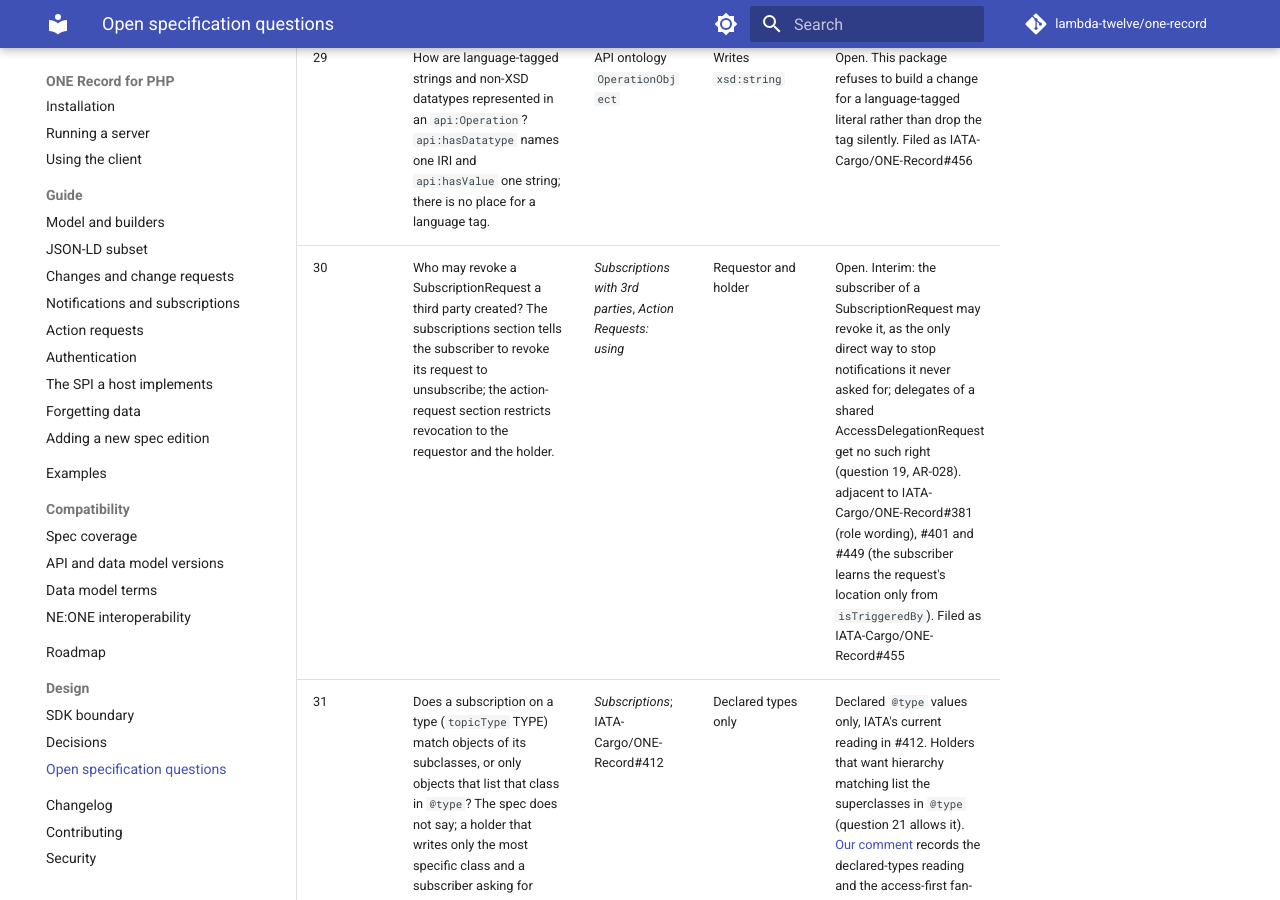
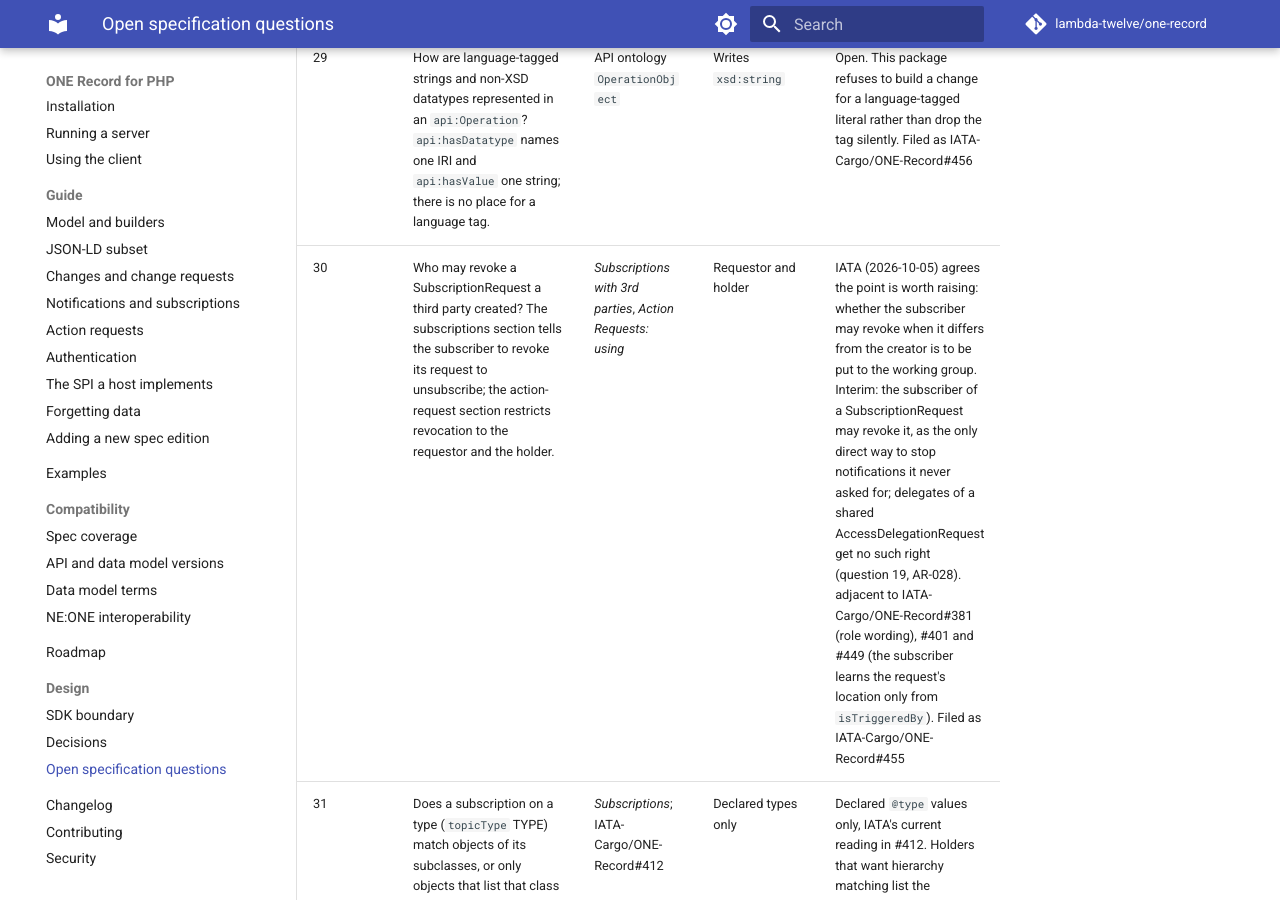
Before and after one commit to lambda-twelve/one-record, an MkDocs documentation site: the page built from docs/spec-questions.md, in a window 1280 px wide and 900 px high, scrolled down 7205 px. Built offline with MkDocs 1.6.1 and Material for MkDocs 9.7.7, drawn with Linux system fonts in a browser that asks for light colours; comment, search, counter and statistics services are not loaded.

Commit message:
Record IATA's answer on who may revoke a third-party subscription request
Spec question 30: the subscriber's right to revoke, when it is not the
creator, goes to the working group.

```diff
--- a/docs/spec-questions.md
+++ b/docs/spec-questions.md
@@ -35,7 +35,7 @@ chose. Entries are added as they are met; none is removed, only resolved.
 | 27 | Which JSON-LD representations must every ONE Record implementation accept: only the nested shape of the examples, flattened `@graph` (NE:ONE), expanded arrays, `@set`, scoped contexts? No normative profile exists. | *JSON-LD* examples; JSON-LD 1.1 | Flattened | Open. This package reads nested documents and a top-level `@graph`, writes nested, and refuses the rest with a precise error ([subset](guide/json-ld.md)). Filed as IATA-Cargo/ONE-Record#451. IATA's answer (2026-10-05): JSON-LD 1.1 at the specification level, while every implementation they have seen uses the two shapes we accept, nested compacted and flattened `@graph`; a written profile was suggested again and is awaited. We keep the documented subset and refuse other serialisations with an explicit error |
 | 28 | What identifies a notification across retries, and what must a receiver deduplicate on? The model has no notification id and the delivery text no retry rule. | *Notifications* | None | Open. Interim: an `Idempotency-Key` header carrying the sender's outbox id; receivers see it on `NotificationReceived`. Filed as IATA-Cargo/ONE-Record#452. IATA's answer (2026-10-05): the receiver stores the notification under its own id and duplicates are considered harmless; after the lost-response case was laid out, the proposed rule (one delivery identifier for every attempt of the same notification) was put on IATA's backlog for the working group |
 | 29 | How are language-tagged strings and non-XSD datatypes represented in an `api:Operation`? `api:hasDatatype` names one IRI and `api:hasValue` one string; there is no place for a language tag. | API ontology `OperationObject` | Writes `xsd:string` | Open. This package refuses to build a change for a language-tagged literal rather than drop the tag silently. Filed as IATA-Cargo/ONE-Record#456 |
-| 30 | Who may revoke a SubscriptionRequest a third party created? The subscriptions section tells the subscriber to revoke its request to unsubscribe; the action-request section restricts revocation to the requestor and the holder. | *Subscriptions with 3rd parties*, *Action Requests: using* | Requestor and holder | Open. Interim: the subscriber of a SubscriptionRequest may revoke it, as the only direct way to stop notifications it never asked for; delegates of a shared AccessDelegationRequest get no such right (question 19, AR-028). adjacent to IATA-Cargo/ONE-Record#381 (role wording), #401 and #449 (the subscriber learns the request's location only from `isTriggeredBy`). Filed as IATA-Cargo/ONE-Record#455 |
+| 30 | Who may revoke a SubscriptionRequest a third party created? The subscriptions section tells the subscriber to revoke its request to unsubscribe; the action-request section restricts revocation to the requestor and the holder. | *Subscriptions with 3rd parties*, *Action Requests: using* | Requestor and holder | IATA (2026-10-05) agrees the point is worth raising: whether the subscriber may revoke when it differs from the creator is to be put to the working group. Interim: the subscriber of a SubscriptionRequest may revoke it, as the only direct way to stop notifications it never asked for; delegates of a shared AccessDelegationRequest get no such right (question 19, AR-028). adjacent to IATA-Cargo/ONE-Record#381 (role wording), #401 and #449 (the subscriber learns the request's location only from `isTriggeredBy`). Filed as IATA-Cargo/ONE-Record#455 |
 | 31 | Does a subscription on a type (`topicType` TYPE) match objects of its subclasses, or only objects that list that class in `@type`? The spec does not say; a holder that writes only the most specific class and a subscriber asking for `cargo:Shipment` disagree silently when the object is a subclass. | *Subscriptions*; IATA-Cargo/ONE-Record#412 | Declared types only | Declared `@type` values only, IATA's current reading in #412. Holders that want hierarchy matching list the superclasses in `@type` (question 21 allows it). [Our comment](https://github.com/IATA-Cargo/ONE-Record/issues/412#issuecomment-5974712368) records the declared-types reading and the access-first fan-out |
 | 32 | A status-change notification for an AccessDelegationRequest over several objects: `api:hasLogisticsObject` is at most one. Which, if any? | API ontology `Notification`; IATA-Cargo/ONE-Record#437 | First object | None when the request concerns more than one object; the request in `isTriggeredBy` lists them all. IATA considers raising the cardinality. [Our comment](https://github.com/IATA-Cargo/ONE-Record/issues/437#issuecomment-5974720870) describes this choice and two workable shapes |
 | 33 | A POST body may nest a logistics object inside another (example A2 posts a Company with a Person): the text says logistics objects are never embedded, and IATA says a server should recognise the nested object and give it a URI of its own (IATA-Cargo/ONE-Record#444). | *Create a Logistics Object* example A2; IATA-Cargo/ONE-Record#444 | Keeps it embedded | Interim: creation over HTTP accepts the nested object and keeps it embedded with an internal id, as before; a change or an event may not introduce one, and a change to anything else leaves it in place. Splitting a nested logistics object into an object of its own is not implemented |
```
